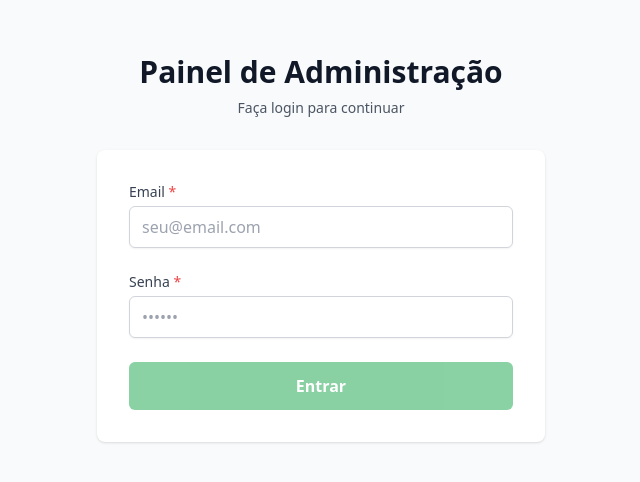
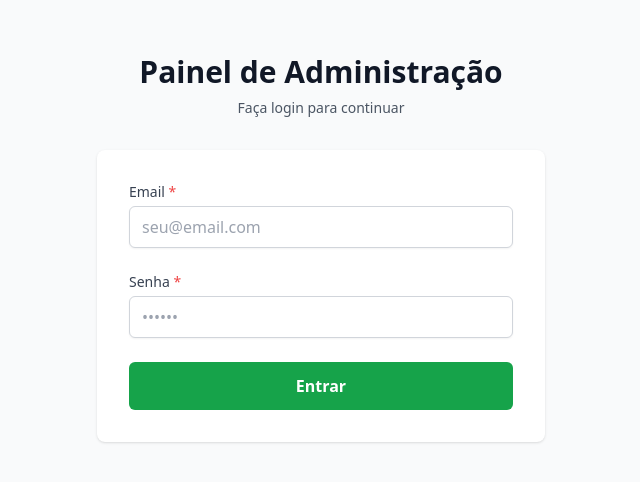
Before and after one commit to iantutida/cardapioapsoo, a Next.js app: page /admin/login in a window 1280 px wide. Shown: the part 152-634 px from the top of the page, without its empty margins (319-959 px from the left). Built offline with nearby package versions, Linux system fonts and the light colour scheme; no server answers.

Commit message:
fix: botão de login sempre habilitado (exceto durante carregamento)

```diff
--- a/src/components/admin/LoginForm.tsx
+++ b/src/components/admin/LoginForm.tsx
@@ -311,7 +311,7 @@ export function LoginForm() {
 
         <button
           type="submit"
-          disabled={loading || !isFormValid}
+          disabled={loading}
           className="w-full px-6 py-3 bg-green-600 text-white font-semibold rounded-md hover:bg-green-700 disabled:opacity-50 disabled:cursor-not-allowed transition-colors"
         >
           {loading ? (
```
